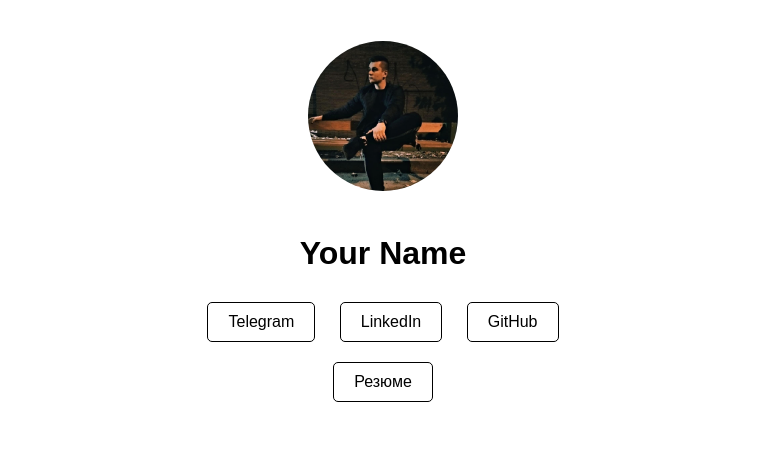
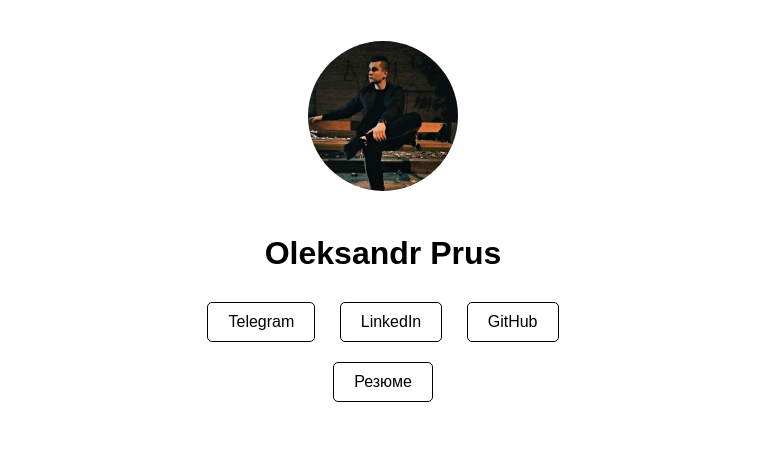
Before and after one commit to olprus/card_website, a plain HTML site: page index.html in a window 1280 px wide. Shown: the top 449 px of the page, without its empty margins (257-1022 px from the left). Drawn offline with Linux system fonts and the light colour scheme.

Commit message:
Update index.html

```diff
--- a/index.html
+++ b/index.html
@@ -11,7 +11,7 @@
         <div class="photo">
             <img src="images/photo.jpg" alt="My Photo">
         </div>
-        <h1>Your Name</h1>
+        <h1>Oleksandr Prus</h1>
         <div class="contacts">
             <a href="https://t.me/yourusername" target="_blank">Telegram</a>
             <a href="https://linkedin.com/in/yourusername" target="_blank">LinkedIn</a>
```
